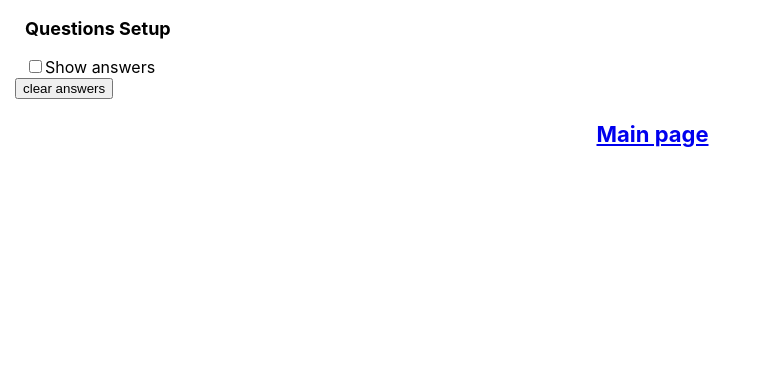
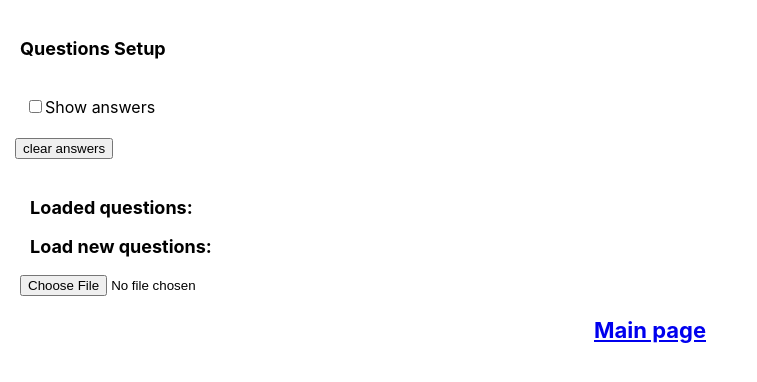
Before and after one commit to NSPilipchak/survey, a React (Create React App) app: page /setup in a window 1280 px wide. Shown: the top 382 px of the page, without its empty margins (0-757 px from the left). Built offline with nearby package versions, Linux system fonts and the light colour scheme; the HTML template or start-up script is replaced by a standard one.

Commit message:
moved loadQuestions to setup

```diff
--- a/src/App.js
+++ b/src/App.js
@@ -2,7 +2,6 @@ import "./App.css";
 import React from "react";
 import { Link, Route, Routes } from "react-router-dom";
 import Emploees from "./pages/Emploees";
-import LoadQuestions from "./pages/LoadQuestions";
 import QuestionsPool from "./pages/QuestionsPool";
 import QuestionsSetup from "./pages/QuestionsSetup";
 
@@ -10,8 +9,7 @@ const App = () => (
   <div>
     <Routes>
       <Route exact path="/" element={<IndexPage />} />
-      <Route path="/employees" element={<Emploees />} />
-      <Route path="/load" element={<LoadQuestions />} />
+      {/* <Route path="/employees" element={<Emploees />} /> */}
       <Route path="/pool" element={<QuestionsPool />} />
       <Route path="/setup" element={<QuestionsSetup />} />
     </Routes>
@@ -22,17 +20,14 @@ const IndexPage = () => {
   return (
     <div>
       <h3>
-        <Link to="/load">Load questions</Link>
-      </h3>
-      <h3>
         <Link to="/pool">Question Pool</Link>
       </h3>
       <h3>
         <Link to="/setup">Question Setup</Link>
       </h3>
-      <h3>
+      {/* <h3>
         Let's go to <Link to="/employees">Emploees</Link>
-      </h3>
+      </h3> */}
     </div>
   );
 };
--- a/src/pages/LoadQuestions.js
+++ b/src/pages/LoadQuestions.js
@@ -1,5 +1,4 @@
 import React, {useState} from "react";
-import { Link } from "react-router-dom";
 import * as XLSX from "xlsx";
 
 const LoadQuestions = () => {
@@ -64,11 +63,6 @@ const LoadQuestions = () => {
           onInput={(e) => handleFile(e)}
         />
       </div>
-      <div>
-        <h3>
-          <Link to="/">Main page</Link>
-        </h3>
-      </div>
     </section>
   );
 };
--- a/src/pages/Questions.css
+++ b/src/pages/Questions.css
@@ -7,7 +7,7 @@
 }
 
 section {
-    display: contents;
+    display: inline;
 }
 
 input {
--- a/src/pages/QuestionsSetup.js
+++ b/src/pages/QuestionsSetup.js
@@ -2,6 +2,7 @@ import React, {useState, useEffect} from "react";
 import { Link } from "react-router-dom";
 import SetupItem from "../components/SetupItem";
 import {getOptions} from "../service/Const";
+import LoadQuestions from "./LoadQuestions";
 
 const QuestionsSetup = () => {
 
@@ -19,11 +20,9 @@ const QuestionsSetup = () => {
 
   return (
     <section className="main">
-      <div>
-        <p>
-          Questions Setup
-        </p>
-      </div>
+      <p>
+        Questions Setup
+      </p>
       <div>
         {getOptions().map((item, index) => (
           <div key={`option_index${index}`}>
@@ -38,10 +37,11 @@ const QuestionsSetup = () => {
         <button onClick={clearAnswers}>clear answers</button>
       </div>
       <div>
-        <h3>
-          <Link to="/">Main page</Link>
-        </h3>
+        <LoadQuestions />
       </div>
+      <h3>
+        <Link to="/">Main page</Link>
+      </h3>
     </section>
   );
 };
```
